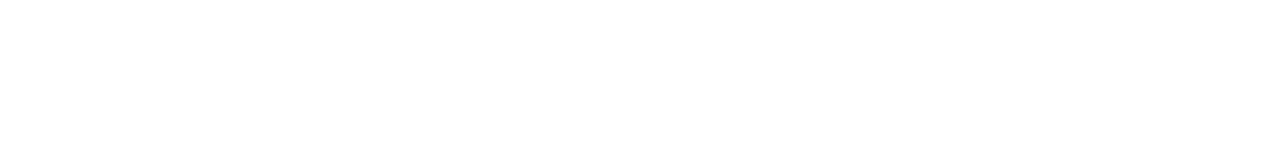
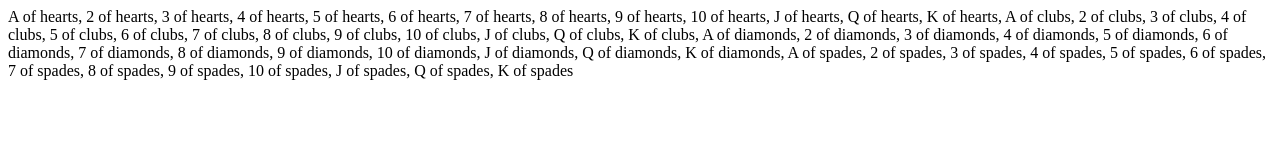
Before and after one commit to jasonkhan99/cardDisplay, a plain HTML site: page index.html in a window 1280 px wide. Drawn offline with Linux system fonts and the light colour scheme.

Commit message:
create functions to combine suits and nums arrays into playing card names
co-authored-by: Jason Khan <jasonderekkhan@gmail.com>

```diff
--- a/index.html
+++ b/index.html
@@ -7,6 +7,8 @@
   <title>Building a Deck</title>
 </head>
 <body>
+  <div id="cardDeck">
 
+  </div>
 </body>
 </html>
--- a/scripts.js
+++ b/scripts.js
@@ -1,12 +1,12 @@
 $( document ).ready(function() {
   const cardDeck = [];
-  const suit = ["hearts", "clubs", "diamonds", "spades"];
+  const suits = ["hearts", "clubs", "diamonds", "spades"];
   const nums = ["A", "2", "3", "4", "5", "6", "7", "8", "9", "10", "J", "Q", "K"];
 
-
-
-
-
-
-
+  suits.forEach(function(suit) {
+    nums.forEach(function(num) {
+      cardDeck.push(" " + num + " of " + suit);
+    });
+  });
+  $("#cardDeck").text(cardDeck);
 });
```
